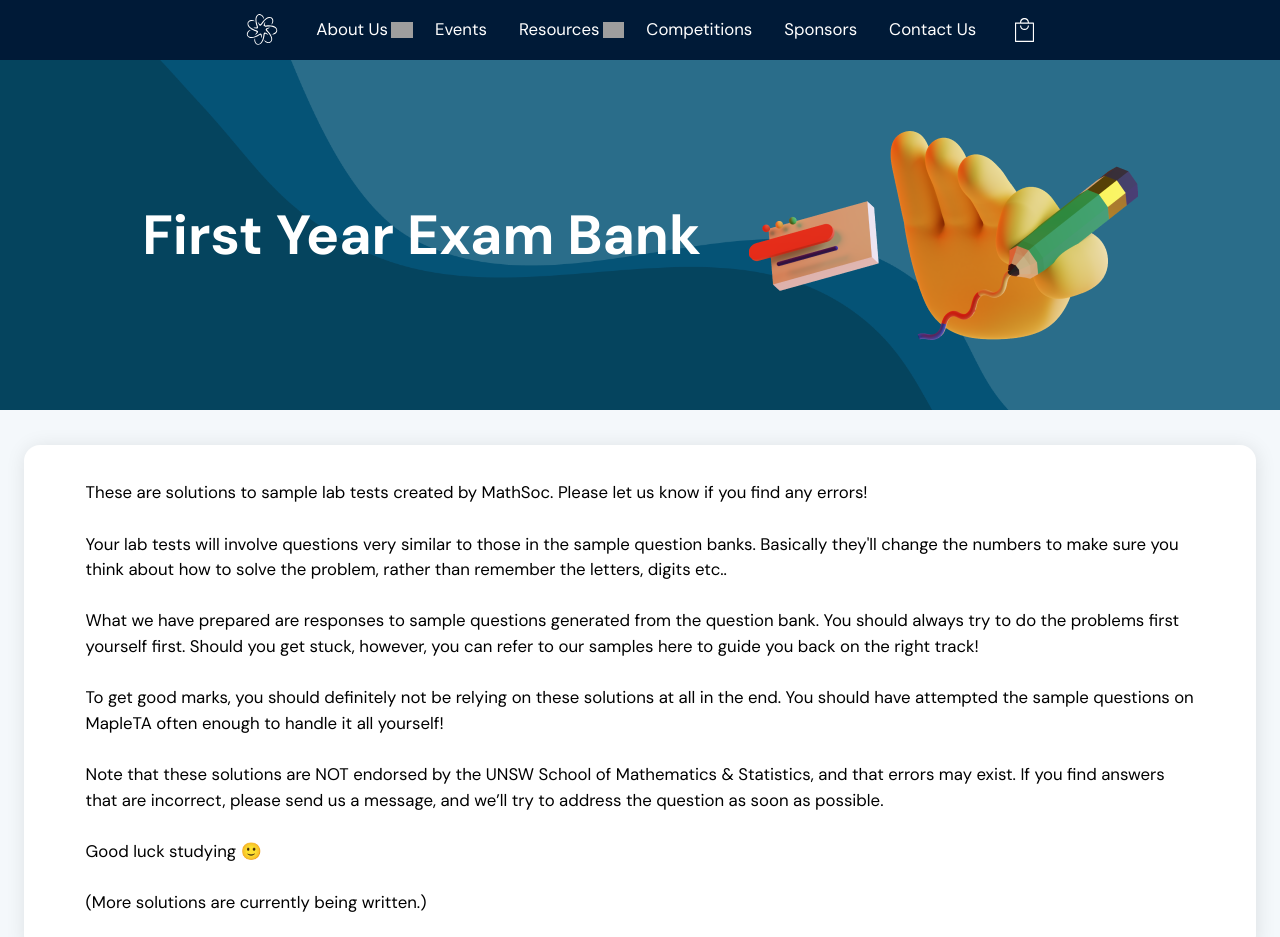
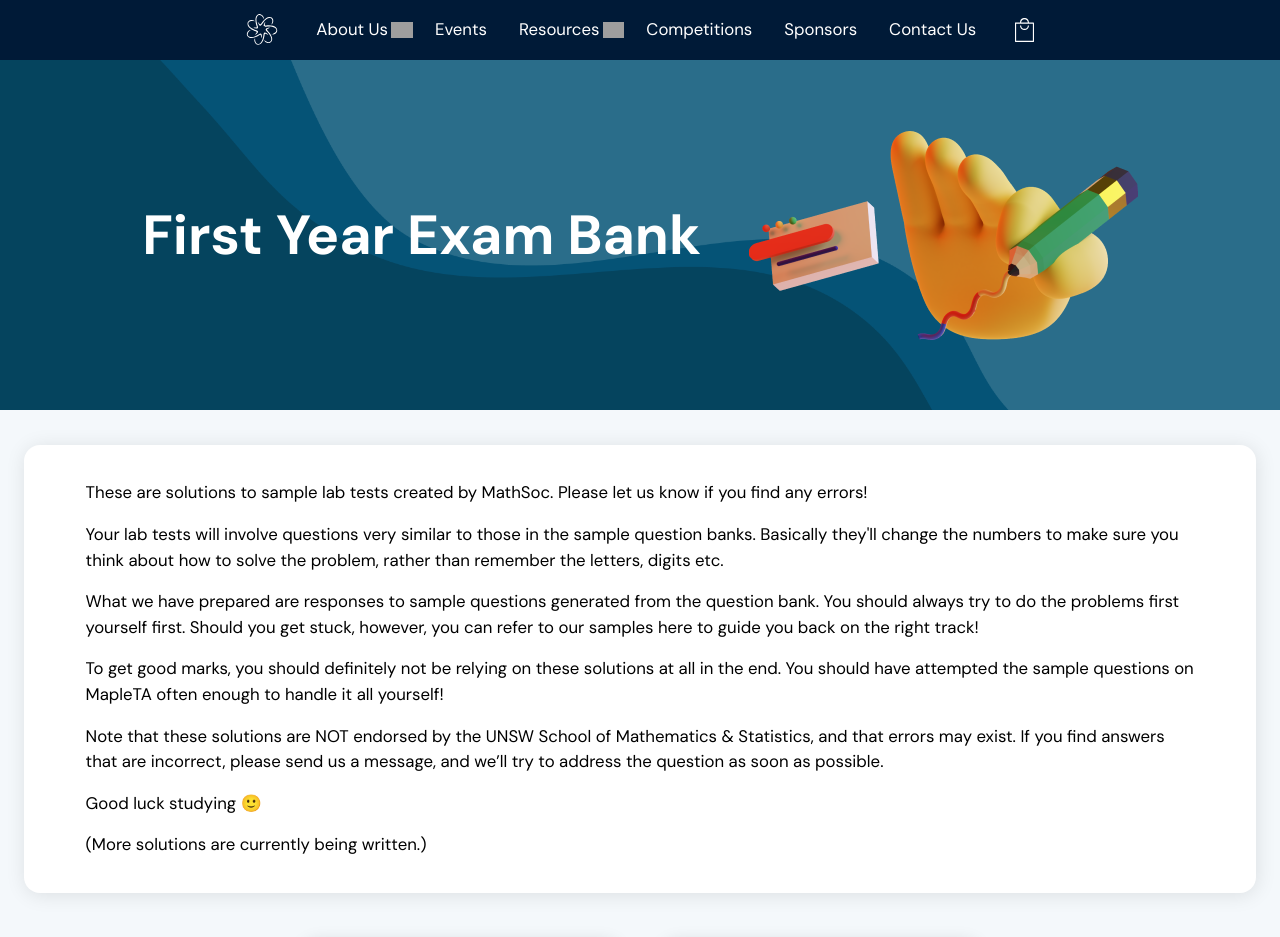
Before and after one commit to MathSocUNSW/mathsoc-website, a Next.js app in the folder frontend/: page /resources/exam-bank in a window 1280 px wide. Shown: the top 937 px of the page. Built offline with nearby package versions, Linux system fonts and the light colour scheme; grey boxes are pictures that could not be loaded.

Commit message:
updated matlab typo, exambank br

```diff
--- a/frontend/src/pages/resources/exam-bank.tsx
+++ b/frontend/src/pages/resources/exam-bank.tsx
@@ -34,33 +34,29 @@ const ExamBank: React.FC = () => {
           <Typography variant="body1">
             These are solutions to sample lab tests created by MathSoc. Please let us know if you
             find any errors!
-            <br />
-            <br />
+          </Typography>
+          <Typography variant="body1">
             Your lab tests will involve questions very similar to those in the sample question
             banks. Basically they&apos;ll change the numbers to make sure you think about how to
-            solve the problem, rather than remember the letters, digits etc..
-            <br />
-            <br />
+            solve the problem, rather than remember the letters, digits etc.
+          </Typography>
+          <Typography variant="body1">
             What we have prepared are responses to sample questions generated from the question
             bank. You should always try to do the problems first yourself first. Should you get
             stuck, however, you can refer to our samples here to guide you back on the right track!
-            <br />
-            <br />
+          </Typography>
+          <Typography variant="body1">
             To get good marks, you should definitely not be relying on these solutions at all in the
             end. You should have attempted the sample questions on MapleTA often enough to handle it
             all yourself!
-            <br />
-            <br />
+          </Typography>
+          <Typography variant="body1">
             Note that these solutions are NOT endorsed by the UNSW School of Mathematics &
             Statistics, and that errors may exist. If you find answers that are incorrect, please
             send us a message, and we’ll try to address the question as soon as possible.
-            <br />
-            <br />
-            Good luck studying 🙂
-            <br />
-            <br />
-            (More solutions are currently being written.)
           </Typography>
+          <Typography variant="body1">Good luck studying 🙂</Typography>
+          <Typography variant="body1">(More solutions are currently being written.)</Typography>
         </WholePageBox>
         <br />
         <div className={styles.tileSection}>
@@ -76,8 +72,8 @@ const ExamBank: React.FC = () => {
             The following resources were used in the old semester model, where tutorial tests were
             present instead of laboratory tests. We have chosen to keep these resources to respect
             the work of the education teams before ours.
-            <br />
-            <br />
+          </Typography>
+          <Typography variant="body1">
             We will NOT be disclosing these past tutorial tests as they are copyrighted to UNSW
             School of Mathematics and Statistics, and we have not obtained any permission to
             distribute them.
--- a/frontend/src/pages/resources/matlab.tsx
+++ b/frontend/src/pages/resources/matlab.tsx
@@ -52,7 +52,7 @@ const Revision: React.FC = () => {
           </Typography>
           <Typography variant="body1">
             To access it, please export all given files into the same folder and double click on the
-            one that says ‘open this’. You: I want to learn a programming language.
+            one that says ‘open this’.
           </Typography>
           <Typography variant="body1">
             Please do not hesitate to contact us if you have any questions, suggestions or spot any
```
